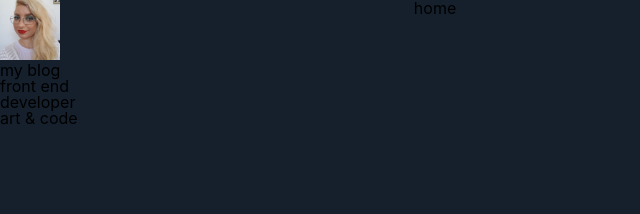
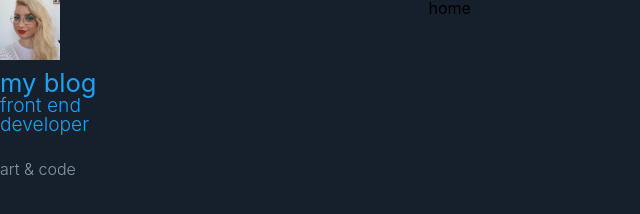
Before and after one commit to maira-o/mairao.com.br, a Gatsby site: page / in a window 1280 px wide. Shown: the whole page, without its empty margins (0-640 px from the left). Built offline with nearby package versions, Linux system fonts and the light colour scheme; Gatsby itself is replaced by a stand-in of ours.

Commit message:
creating profile styled.js

```diff
--- a/src/components/Profile/index.js
+++ b/src/components/Profile/index.js
@@ -1,6 +1,7 @@
 import React from 'react'
 import { useStaticQuery, graphql } from 'gatsby'
 import Avatar from '../Avatar'
+import * as S from './styled'
 
 
 const Profile = () => {
@@ -21,12 +22,21 @@
     `)
 
     return (
-        <div className="Profile-wrapper">
+        <S.ProfileWrapper>
+
+          <S.ProfileLink>
             <Avatar />
-            <h1>{title}</h1>
-            <h2>{position}</h2>
-            <p>{description}</p>
-        </div>
+            <S.ProfileAuthor>
+              {title}
+              <S.ProfilePosition>
+                {position}
+              </S.ProfilePosition>
+            </S.ProfileAuthor>
+          </S.ProfileLink>
+
+            <S.ProfileDescription>{description}</S.ProfileDescription>
+
+        </S.ProfileWrapper>
     )
 }
 
--- /dev/null
+++ b/src/components/Profile/styled.js
@@ -0,0 +1,35 @@
+import styled from 'styled-components'
+import { Link } from 'gatsby'
+
+export const ProfileWrapper = styled.section`
+  color: #8899a6;
+  display: flex;
+  flex-direction: column;
+`
+
+export const ProfileLink = styled(Link)`
+  color: #8899a6;
+  text-decoration: none;
+  transition: color 0.5s;
+
+  &:hover {
+    color: #1fa1f2;
+  }
+`
+
+export const ProfileAuthor = styled.h1`
+  font-size: 1.6rem;
+  margin: 0.5rem auto 1.5rem;
+`
+
+export const ProfilePosition = styled.small`
+  display: block;
+  font-size: 1.2rem;
+  font-weight: 300;
+`
+
+export const ProfileDescription = styled.p`
+  font-size: 1rem;
+  font-weight: 300;
+  line-height: 1.4;
+`
```
